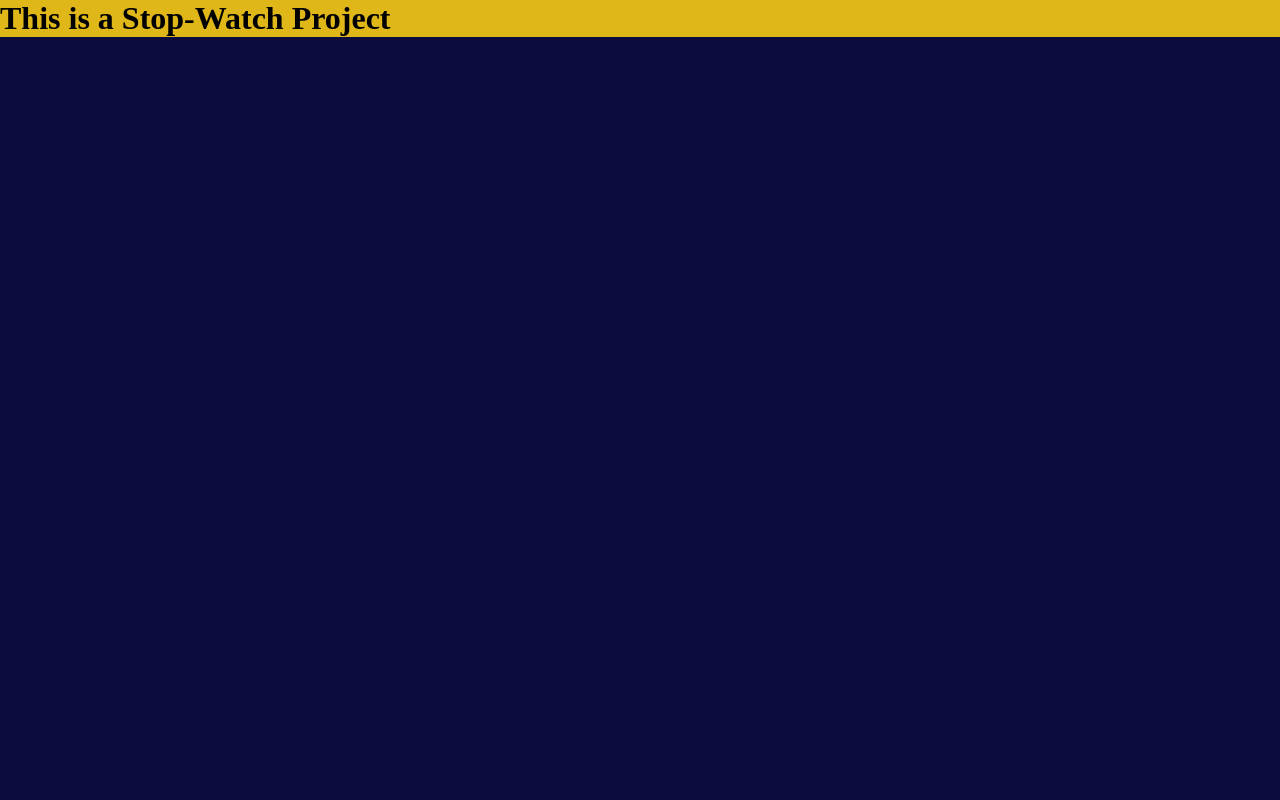
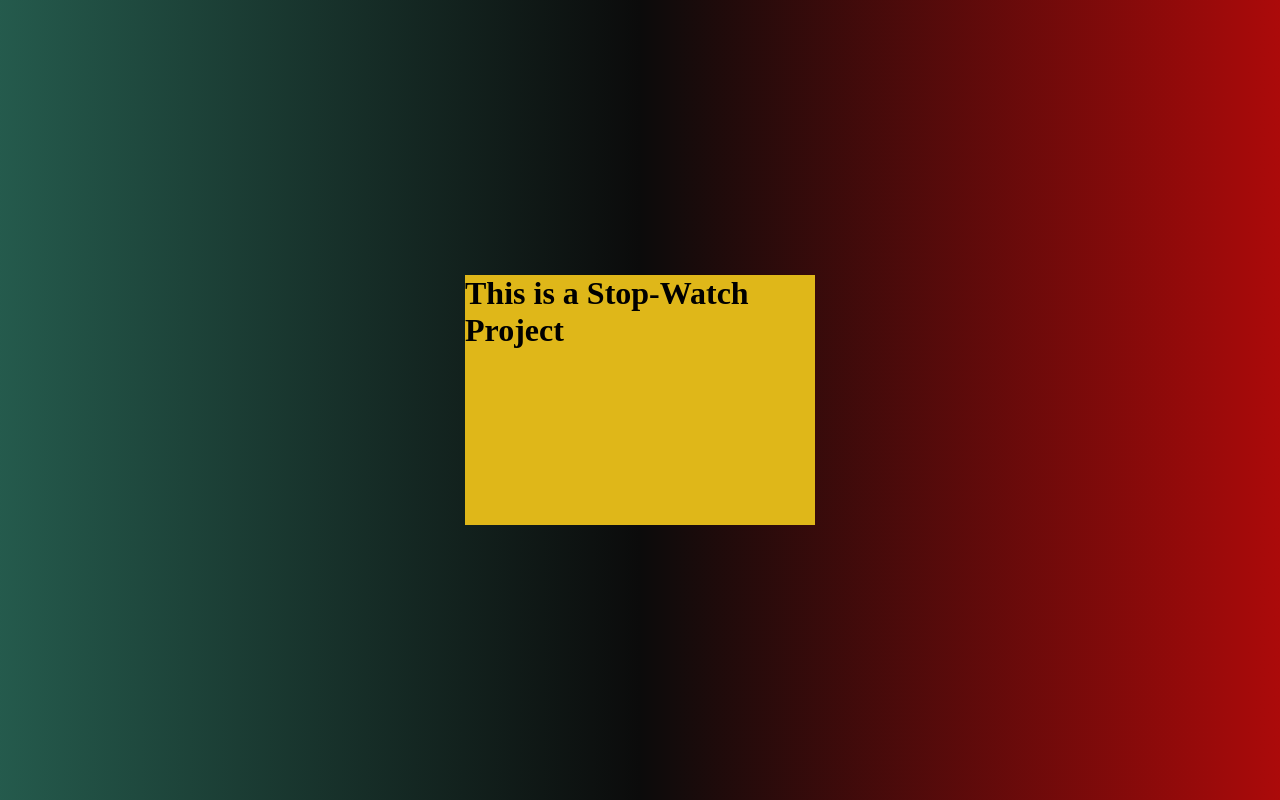
Before and after one commit to Manash2212/Javascript-Project, a plain HTML site: page 1.StopWatch/index.html in a window 1280 px wide. Drawn offline with Linux system fonts and the light colour scheme.

Commit message:
adding Style.css

```diff
--- a/1.StopWatch/style.css
+++ b/1.StopWatch/style.css
@@ -5,9 +5,19 @@
 }
 
 body{
-    background-color: #0c0c3f;
+    /* background-color: #0c0c3f; */
+    width: 100vw;
+    height: 100vh;
+    position: relative;
+    background: linear-gradient(to right, rgba(4, 66, 50, 0.872),rgba(0, 0, 0, 0.957),rgba(171, 8, 8, 0.991));
 }
 
 .container {
     background-color: #dfb719;
+    width:  350px;
+    height: 250px;
+    position: absolute;
+    top: 50%;
+    left: 50%;
+    transform: translate(-50%,-50%);
 }
```
